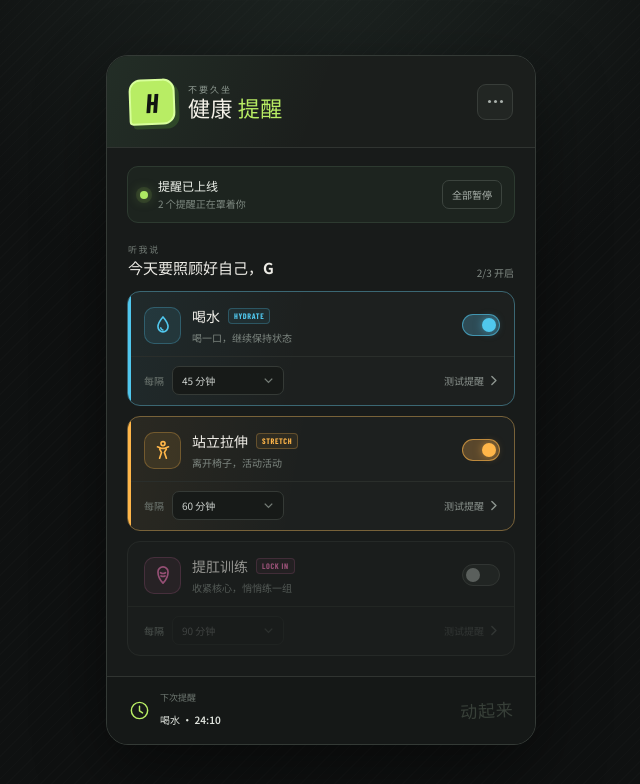
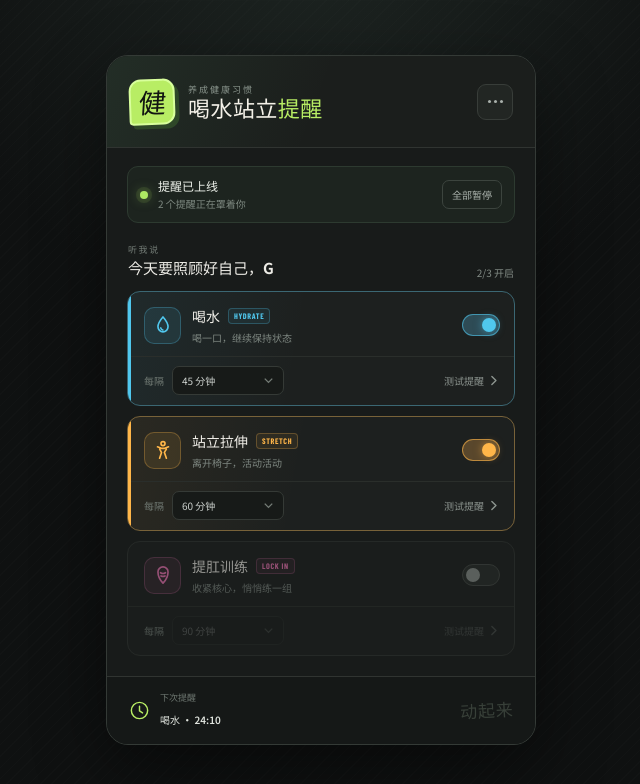
Before and after one commit to zhn4/DeskBreak, a React (Vite) app: page / in a window 1280 px wide. Shown: the top 784 px of the page, without its empty margins (319-959 px from the left). Built offline with nearby package versions, Linux system fonts and the light colour scheme; the HTML template or start-up script is replaced by a standard one; a web font is replaced by a local one.

Commit message:
feat: 中文化界面文案并调整品牌标识

```diff
--- a/src/App.tsx
+++ b/src/App.tsx
@@ -380,12 +380,12 @@ export default function App() {
         <header className="topbar">
           <div className="brand">
             <div className="brand-mark" aria-hidden="true">
-              <span>H</span>
+              <span>健</span>
             </div>
             <div>
-              <p className="eyebrow">不要久坐</p>
+              <p className="eyebrow">养成健康习惯</p>
               <h1>
-                健康 <span>提醒</span>
+                喝水站立<span>提醒</span>
               </h1>
             </div>
           </div>
```
Also changed, not shown: public/manifest.json.
